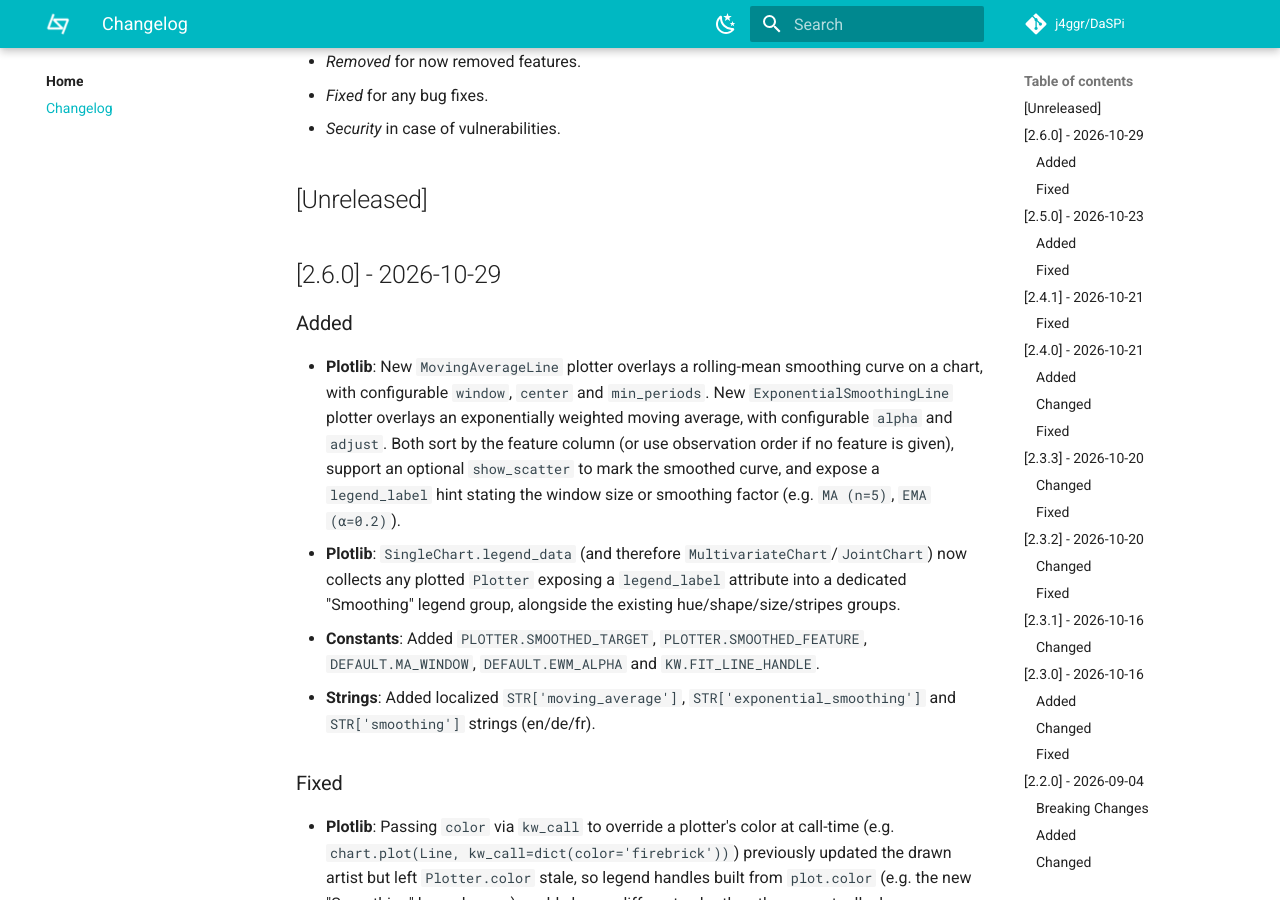
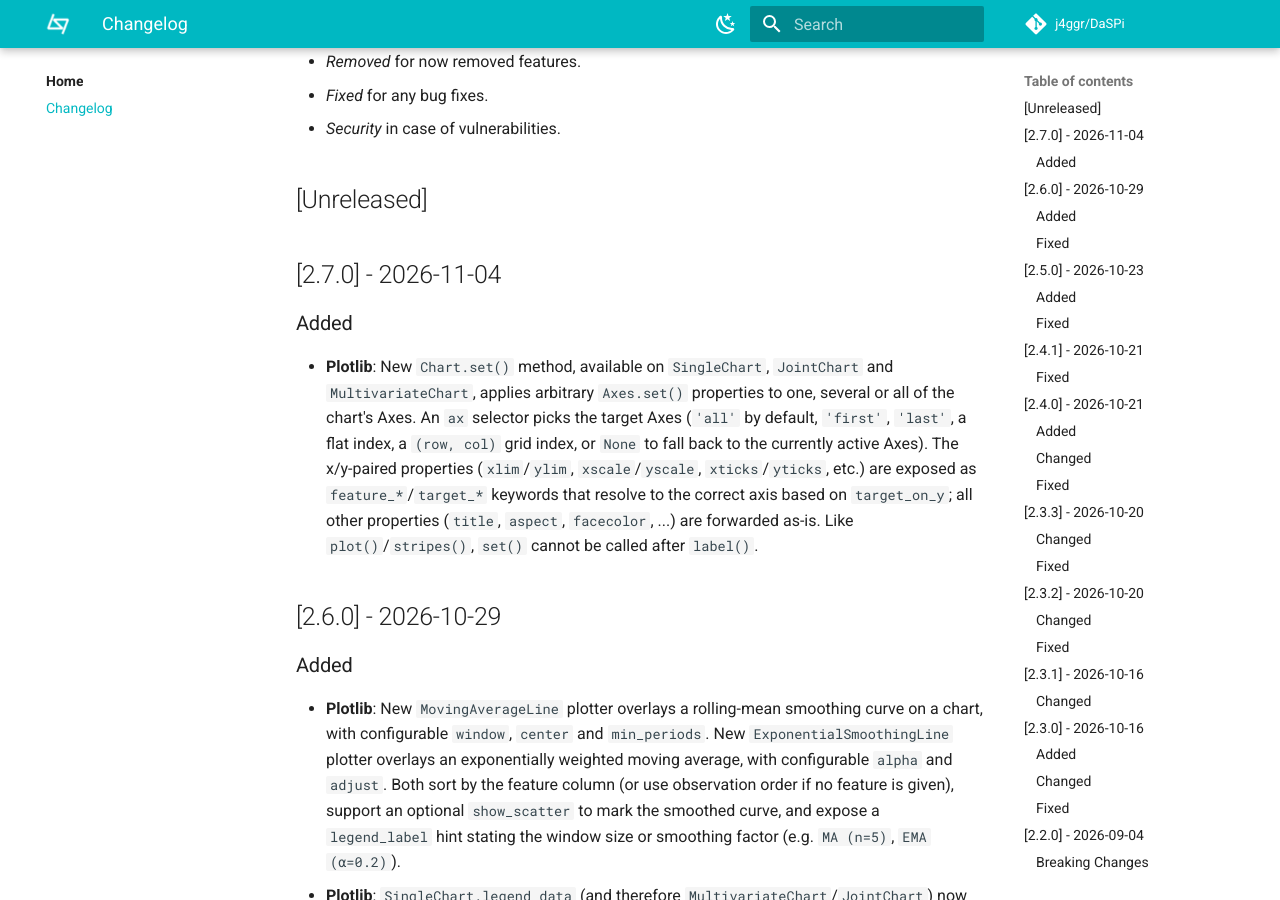
Before and after one commit to j4ggr/DaSPi, an MkDocs documentation site: the page built from docs/CHANGELOG.md, in a window 1280 px wide and 900 px high, scrolled down 404 px. Built offline with MkDocs 1.6.1 and Material for MkDocs 9.7.7, drawn with Linux system fonts in a browser that asks for light colours; comment, search, counter and statistics services are not loaded.

Commit message:
Release v2.7.0

```diff
--- a/docs/CHANGELOG.md
+++ b/docs/CHANGELOG.md
@@ -15,6 +15,12 @@ __Types of changes__:
 - _Security_ in case of vulnerabilities.
 
 ## [Unreleased]
+
+## [2.7.0] - 2026-11-04
+
+### Added
+
+- **Plotlib**: New `Chart.set()` method, available on `SingleChart`, `JointChart` and `MultivariateChart`, applies arbitrary `Axes.set()` properties to one, several or all of the chart's Axes. An `ax` selector picks the target Axes (`'all'` by default, `'first'`, `'last'`, a flat index, a `(row, col)` grid index, or `None` to fall back to the currently active Axes). The x/y-paired properties (`xlim`/`ylim`, `xscale`/`yscale`, `xticks`/`yticks`, etc.) are exposed as `feature_*`/`target_*` keywords that resolve to the correct axis based on `target_on_y`; all other properties (`title`, `aspect`, `facecolor`, ...) are forwarded as-is. Like `plot()`/`stripes()`, `set()` cannot be called after `label()`.
 
 ## [2.6.0] - 2026-10-29
 
--- a/pyproject.toml
+++ b/pyproject.toml
@@ -1,6 +1,6 @@
 [project]
   name = "DaSPi"
-  version = "2.6.0"
+  version = "2.7.0"
   description = "Visualize and analyze your data with DaSPi. This package is designed for users who want to find relevant influencing factors in processes and validate improvements."
   authors = [
     {name = "Reto Jäggli", email = "reto@jaeggli.email"},]
```
